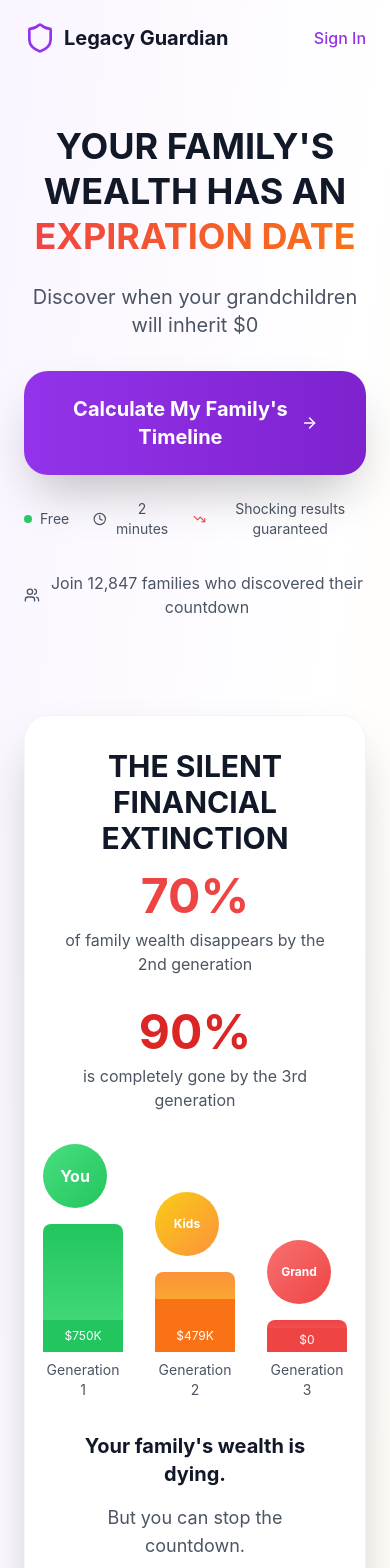
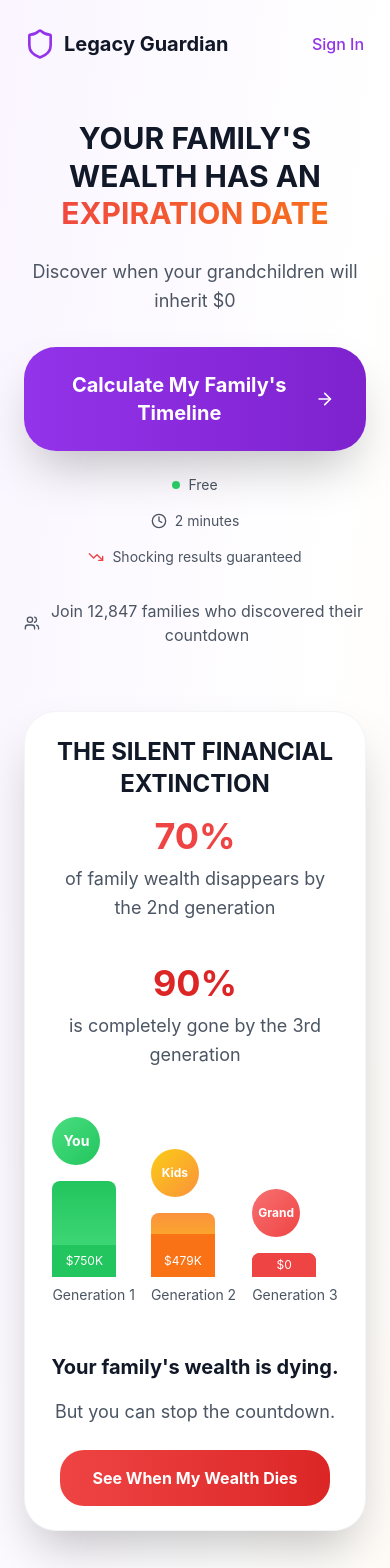
Before and after one commit to OmKamalika/wealth-bloom, a React (Vite) app: page / in a window 390 px wide. Shown: the top 1568 px of the page. Built offline with nearby package versions, Linux system fonts and the light colour scheme.

Commit message:
Mobile Responsiveness Enhancements

```diff
--- a/src/components/WealthCalculatorLanding.tsx
+++ b/src/components/WealthCalculatorLanding.tsx
@@ -50,23 +50,23 @@ const WealthCalculatorLanding: React.FC<WealthCalculatorLandingProps> = ({ onSta
             <Shield className="w-8 h-8 text-purple-600" />
             <span className="text-xl font-bold text-gray-900">Legacy Guardian</span>
           </div>
-          <button className="text-purple-600 hover:text-purple-700 font-medium transition-colors">
+          <button className="text-purple-600 hover:text-purple-700 font-medium transition-colors touch-target">
             Sign In
           </button>
         </div>
       </header>
 
       {/* Hero Section */}
-      <section className="px-6 py-12">
+      <section className="px-6 py-8">
         <div className="max-w-4xl mx-auto text-center">
           <div className="mb-8">
-            <h1 className="text-4xl md:text-6xl font-bold text-gray-900 mb-6 leading-tight">
+            <h1 className="text-3xl md:text-5xl font-bold text-gray-900 mb-6 leading-tight">
               YOUR FAMILY'S WEALTH HAS AN
               <span className="block text-transparent bg-clip-text bg-gradient-to-r from-red-500 to-orange-500">
                 EXPIRATION DATE
               </span>
             </h1>
-            <p className="text-xl text-gray-600 mb-8 max-w-2xl mx-auto">
+            <p className="text-lg md:text-xl text-gray-600 mb-8 max-w-2xl mx-auto elder-text">
               Discover when your grandchildren will inherit $0
             </p>
           </div>
@@ -74,14 +74,14 @@ const WealthCalculatorLanding: React.FC<WealthCalculatorLandingProps> = ({ onSta
           {/* CTA Button */}
           <button
             onClick={onStartCalculator}
-            className="group relative inline-flex items-center gap-3 bg-gradient-to-r from-purple-600 to-purple-700 hover:from-purple-700 hover:to-purple-800 text-white font-bold py-6 px-12 rounded-3xl text-xl transition-all duration-300 transform hover:scale-105 active:scale-95 shadow-2xl hover:shadow-3xl mb-6"
+            className="group relative inline-flex items-center gap-3 bg-gradient-to-r from-purple-600 to-purple-700 hover:from-purple-700 hover:to-purple-800 text-white font-bold py-6 px-8 md:px-12 rounded-3xl text-xl transition-all duration-300 transform hover:scale-105 active:scale-95 shadow-2xl hover:shadow-3xl mb-6 touch-target"
           >
             <span className="relative z-10">Calculate My Family's Timeline</span>
             <ArrowRight className="w-6 h-6 group-hover:translate-x-1 transition-transform" />
             <div className="absolute inset-0 bg-gradient-to-r from-purple-700 to-purple-800 rounded-3xl opacity-0 group-hover:opacity-100 transition-opacity duration-300"></div>
           </button>
 
-          <div className="flex items-center justify-center gap-6 text-sm text-gray-600 mb-8">
+          <div className="flex flex-col md:flex-row items-center justify-center gap-4 md:gap-6 text-sm text-gray-600 mb-8">
             <div className="flex items-center gap-2">
               <div className="w-2 h-2 bg-green-500 rounded-full animate-pulse"></div>
               <span>Free</span>
@@ -104,34 +104,34 @@ const WealthCalculatorLanding: React.FC<WealthCalculatorLandingProps> = ({ onSta
       </section>
 
       {/* Animated Wealth Destruction Visual */}
-      <section className="px-6 py-12">
+      <section className="px-6 py-8">
         <div className="max-w-4xl mx-auto">
-          <div className="bg-white rounded-3xl p-8 shadow-2xl border border-gray-100">
+          <div className="bg-white rounded-3xl p-6 md:p-8 shadow-2xl border border-gray-100">
             <div className="text-center mb-8">
-              <h2 className="text-3xl font-bold text-gray-900 mb-4">
+              <h2 className="text-2xl md:text-3xl font-bold text-gray-900 mb-4">
                 THE SILENT FINANCIAL EXTINCTION
               </h2>
-              <div className="grid grid-cols-1 md:grid-cols-2 gap-8 mb-8">
+              <div className="grid grid-cols-1 md:grid-cols-2 gap-6 md:gap-8 mb-8">
                 <div className="text-center">
-                  <div className="text-5xl font-bold text-red-500 mb-2">70%</div>
-                  <p className="text-gray-600">of family wealth disappears by the 2nd generation</p>
+                  <div className="text-4xl md:text-5xl font-bold text-red-500 mb-2">70%</div>
+                  <p className="text-gray-600 elder-text">of family wealth disappears by the 2nd generation</p>
                 </div>
                 <div className="text-center">
-                  <div className="text-5xl font-bold text-red-600 mb-2">90%</div>
-                  <p className="text-gray-600">is completely gone by the 3rd generation</p>
+                  <div className="text-4xl md:text-5xl font-bold text-red-600 mb-2">90%</div>
+                  <p className="text-gray-600 elder-text">is completely gone by the 3rd generation</p>
                 </div>
               </div>
             </div>
 
             {/* Animated Family Tree */}
             <div className="relative">
-              <div className="flex justify-center items-end space-x-8 mb-8">
+              <div className="flex justify-center items-end space-x-4 md:space-x-8 mb-8">
                 {/* Generation 1 */}
                 <div className="text-center">
-                  <div className="w-16 h-16 bg-gradient-to-br from-green-400 to-green-500 rounded-full mb-4 flex items-center justify-center">
-                    <span className="text-white font-bold">You</span>
+                  <div className="w-12 h-12 md:w-16 md:h-16 bg-gradient-to-br from-green-400 to-green-500 rounded-full mb-4 flex items-center justify-center">
+                    <span className="text-white font-bold text-sm md:text-base">You</span>
                   </div>
-                  <div className="w-20 h-32 bg-gradient-to-t from-green-400 to-green-500 rounded-t-lg relative overflow-hidden">
+                  <div className="w-16 md:w-20 h-24 md:h-32 bg-gradient-to-t from-green-400 to-green-500 rounded-t-lg relative overflow-hidden">
                     <div className="absolute bottom-0 left-0 right-0 bg-green-500 text-white text-xs p-2 text-center">
                       $750K
                     </div>
@@ -141,10 +141,10 @@ const WealthCalculatorLanding: React.FC<WealthCalculatorLandingProps> = ({ onSta
 
                 {/* Generation 2 */}
                 <div className="text-center">
-                  <div className="w-16 h-16 bg-gradient-to-br from-yellow-400 to-orange-400 rounded-full mb-4 flex items-center justify-center">
+                  <div className="w-12 h-12 md:w-16 md:h-16 bg-gradient-to-br from-yellow-400 to-orange-400 rounded-full mb-4 flex items-center justify-center">
                     <span className="text-white font-bold text-xs">Kids</span>
                   </div>
-                  <div className="w-20 h-20 bg-gradient-to-t from-yellow-400 to-orange-400 rounded-t-lg relative overflow-hidden">
+                  <div className="w-16 md:w-20 h-16 md:h-20 bg-gradient-to-t from-yellow-400 to-orange-400 rounded-t-lg relative overflow-hidden">
                     <div
                       className="absolute bottom-0 left-0 right-0 bg-orange-500 transition-all duration-1000"
                       style={{ height: `${wealthCounter}%` }}
@@ -158,10 +158,10 @@ const WealthCalculatorLanding: React.FC<WealthCalculatorLandingProps> = ({ onSta
 
                 {/* Generation 3 */}
                 <div className="text-center">
-                  <div className="w-16 h-16 bg-gradient-to-br from-red-400 to-red-500 rounded-full mb-4 flex items-center justify-center">
+                  <div className="w-12 h-12 md:w-16 md:h-16 bg-gradient-to-br from-red-400 to-red-500 rounded-full mb-4 flex items-center justify-center">
                     <span className="text-white font-bold text-xs">Grand</span>
                   </div>
-                  <div className="w-20 h-8 bg-gradient-to-t from-red-400 to-red-500 rounded-t-lg relative overflow-hidden">
+                  <div className="w-16 md:w-20 h-6 md:h-8 bg-gradient-to-t from-red-400 to-red-500 rounded-t-lg relative overflow-hidden">
                     <div className="absolute bottom-0 left-0 right-0 bg-red-500 text-white text-xs p-1 text-center">
                       $0
                     </div>
@@ -174,12 +174,12 @@ const WealthCalculatorLanding: React.FC<WealthCalculatorLandingProps> = ({ onSta
                 <p className="text-xl font-bold text-gray-900 mb-4">
                   Your family's wealth is dying.
                 </p>
-                <p className="text-lg text-gray-600 mb-6">
+                <p className="text-lg text-gray-600 mb-6 elder-text">
                   But you can stop the countdown.
                 </p>
                 <button
                   onClick={onStartCalculator}
-                  className="bg-gradient-to-r from-red-500 to-red-600 hover:from-red-600 hover:to-red-700 text-white font-bold py-4 px-8 rounded-2xl transition-all duration-300 transform hover:scale-105"
+                  className="bg-gradient-to-r from-red-500 to-red-600 hover:from-red-600 hover:to-red-700 text-white font-bold py-4 px-8 rounded-2xl transition-all duration-300 transform hover:scale-105 touch-target"
                 >
                   See When My Wealth Dies
                 </button>
@@ -190,9 +190,9 @@ const WealthCalculatorLanding: React.FC<WealthCalculatorLandingProps> = ({ onSta
       </section>
 
       {/* Social Proof */}
-      <section className="px-6 py-12">
+      <section className="px-6 py-8">
         <div className="max-w-4xl mx-auto">
-          <div className="bg-white rounded-3xl p-8 shadow-xl border border-gray-100">
+          <div className="bg-white rounded-3xl p-6 md:p-8 shadow-xl border border-gray-100">
             <div className="text-center mb-8">
               <h3 className="text-2xl font-bold text-gray-900 mb-6">What Families Are Saying</h3>
               <div className="relative h-24 overflow-hidden">
@@ -205,7 +205,7 @@ const WealthCalculatorLanding: React.FC<WealthCalculatorLandingProps> = ({ onSta
                         : 'opacity-0 transform translate-y-4'
                     }`}
                   >
-                    <blockquote className="text-lg text-gray-700 mb-4 italic">
+                    <blockquote className="text-lg text-gray-700 mb-4 italic elder-text">
                       "{testimonial.text}"
                     </blockquote>
                     <cite className="text-purple-600 font-medium">
@@ -220,44 +220,44 @@ const WealthCalculatorLanding: React.FC<WealthCalculatorLandingProps> = ({ onSta
       </section>
 
       {/* Features Preview */}
-      <section className="px-6 py-12">
+      <section className="px-6 py-8">
         <div className="max-w-6xl mx-auto">
-          <div className="text-center mb-12">
-            <h3 className="text-3xl font-bold text-gray-900 mb-4">
+          <div className="text-center mb-8">
+            <h3 className="text-2xl md:text-3xl font-bold text-gray-900 mb-4">
               Stop Your Family's Wealth Extinction
             </h3>
-            <p className="text-xl text-gray-600">
+            <p className="text-lg md:text-xl text-gray-600 elder-text">
               Join thousands of families protecting their generational wealth
             </p>
           </div>
 
-          <div className="grid grid-cols-1 md:grid-cols-3 gap-8">
-            <div className="bg-white rounded-2xl p-8 shadow-lg border border-gray-100 text-center">
+          <div className="grid grid-cols-1 md:grid-cols-3 gap-6">
+            <div className="bg-white rounded-2xl p-6 shadow-lg border border-gray-100 text-center">
               <div className="w-16 h-16 bg-purple-100 rounded-full flex items-center justify-center mx-auto mb-6">
                 <Clock className="w-8 h-8 text-purple-600" />
               </div>
               <h4 className="text-xl font-bold text-gray-900 mb-4">2-Minute Assessment</h4>
-              <p className="text-gray-600">
+              <p className="text-gray-600 elder-text">
                 Quick analysis of your family's wealth timeline with personalized insights
               </p>
             </div>
 
-            <div className="bg-white rounded-2xl p-8 shadow-lg border border-gray-100 text-center">
+            <div className="bg-white rounded-2xl p-6 shadow-lg border border-gray-100 text-center">
               <div className="w-16 h-16 bg-green-100 rounded-full flex items-center justify-center mx-auto mb-6">
                 <Shield className="w-8 h-8 text-green-600" />
               </div>
               <h4 className="text-xl font-bold text-gray-900 mb-4">Protection Plan</h4>
-              <p className="text-gray-600">
+              <p className="text-gray-600 elder-text">
                 Customized strategies to extend your wealth across generations
               </p>
             </div>
 
-            <div className="bg-white rounded-2xl p-8 shadow-lg border border-gray-100 text-center">
+            <div className="bg-white rounded-2xl p-6 shadow-lg border border-gray-100 text-center">
               <div className="w-16 h-16 bg-blue-100 rounded-full flex items-center justify-center mx-auto mb-6">
                 <Users className="w-8 h-8 text-blue-600" />
               </div>
               <h4 className="text-xl font-bold text-gray-900 mb-4">Family Coordination</h4>
-              <p className="text-gray-600">
+              <p className="text-gray-600 elder-text">
                 Tools to help your family work together on financial planning
               </p>
             </div>
@@ -266,22 +266,22 @@ const WealthCalculatorLanding: React.FC<WealthCalculatorLandingProps> = ({ onSta
       </section>
 
       {/* Final CTA */}
-      <section className="px-6 py-16">
+      <section className="px-6 py-12">
         <div className="max-w-4xl mx-auto text-center">
-          <div className="bg-gradient-to-r from-purple-600 to-purple-700 rounded-3xl p-12 text-white">
-            <h3 className="text-3xl font-bold mb-6">
+          <div className="bg-gradient-to-r from-purple-600 to-purple-700 rounded-3xl p-8 md:p-12 text-white">
+            <h3 className="text-2xl md:text-3xl font-bold mb-6">
               Don't Let Your Family Become Another Statistic
             </h3>
-            <p className="text-xl mb-8 opacity-90">
+            <p className="text-lg md:text-xl mb-8 opacity-90 elder-text">
               Calculate your family's wealth timeline and get your protection plan today
             </p>
             <button
               onClick={onStartCalculator}
-              className="bg-white text-purple-600 hover:bg-gray-100 font-bold py-4 px-12 rounded-2xl text-xl transition-all duration-300 transform hover:scale-105 shadow-lg"
+              className="bg-white text-purple-600 hover:bg-gray-100 font-bold py-4 px-8 md:px-12 rounded-2xl text-xl transition-all duration-300 transform hover:scale-105 shadow-lg touch-target"
             >
               Start My Free Assessment
             </button>
-            <div className="flex items-center justify-center gap-6 mt-6 text-sm opacity-80">
+            <div className="flex flex-col md:flex-row items-center justify-center gap-4 md:gap-6 mt-6 text-sm opacity-80">
               <div className="flex items-center gap-2">
                 <CheckCircle className="w-4 h-4" />
                 <span>No credit card required</span>
--- a/src/index.css
+++ b/src/index.css
@@ -3,45 +3,99 @@
 @tailwind utilities;
 
 /* Mobile-first responsive design */
-@layer utilities {
-  .animate-slide-up {
-    animation: slideUp 0.3s ease-out;
+@layer base {
+  html {
+    -webkit-text-size-adjust: 100%;
+    -webkit-tap-highlight-color: transparent;
+    font-size: 16px;
+  }
+
+  body {
+    font-family: -apple-system, BlinkMacSystemFont, 'Segoe UI', 'Roboto', 'Oxygen', 'Ubuntu', 'Cantarell', sans-serif;
+    -webkit-font-smoothing: antialiased;
+    -moz-osx-font-smoothing: grayscale;
+    @apply text-gray-900 bg-white;
+  }
+
+  h1 {
+    @apply text-2xl font-bold mb-4;
+  }
+
+  h2 {
+    @apply text-xl font-bold mb-3;
+  }
+
+  h3 {
+    @apply text-lg font-bold mb-2;
+  }
+
+  p {
+    @apply mb-4 leading-relaxed;
   }
 }
 
-@keyframes slideUp {
-  from {
-    transform: translateY(100%);
+/* Accessibility improvements */
+@layer components {
+  .btn {
+    @apply py-4 px-6 rounded-2xl font-bold text-base min-h-[56px] min-w-[56px] transition-all duration-300 flex items-center justify-center;
   }
-  to {
-    transform: translateY(0);
+
+  .btn-primary {
+    @apply bg-gradient-to-r from-purple-600 to-purple-700 hover:from-purple-700 hover:to-purple-800 text-white shadow-lg;
+  }
+
+  .btn-secondary {
+    @apply bg-gray-100 hover:bg-gray-200 text-gray-700;
+  }
+
+  .input-field {
+    @apply w-full px-4 py-4 bg-gray-100 border-0 rounded-2xl text-gray-900 placeholder-gray-500 focus:outline-none focus:ring-2 focus:ring-purple-500 transition-all text-base min-h-[56px];
+  }
+
+  .card {
+    @apply bg-white rounded-2xl p-6 shadow-md;
   }
 }
 
-/* Ensure proper mobile viewport */
-html {
-  -webkit-text-size-adjust: 100%;
-  -webkit-tap-highlight-color: transparent;
-}
+/* Elder-friendly features */
+@layer utilities {
+  .elder-text {
+    @apply text-lg leading-relaxed;
+  }
 
-body {
-  font-family: -apple-system, BlinkMacSystemFont, 'Segoe UI', 'Roboto', 'Oxygen', 'Ubuntu', 'Cantarell', sans-serif;
-  -webkit-font-smoothing: antialiased;
-  -moz-osx-font-smoothing: grayscale;
+  .high-contrast {
+    @apply text-gray-900 bg-white;
+  }
+
+  .touch-target {
+    @apply min-h-[56px] min-w-[56px];
+  }
+
+  .reduced-motion {
+    @apply transition-none animate-none;
+  }
 }
 
 /* Mobile-optimized touch targets */
-button, input, select, textarea {
-  min-height: 44px;
+button,
+input,
+select,
+textarea,
+a {
+  @apply touch-target;
 }
 
 /* Prevent zoom on input focus on iOS */
-input, select, textarea {
+input,
+select,
+textarea {
   font-size: 16px;
 }
 
 @media screen and (max-width: 768px) {
-  input, select, textarea {
+  input,
+  select,
+  textarea {
     font-size: 16px !important;
   }
 }
@@ -52,6 +106,8 @@ input, select, textarea {
   appearance: none;
   background: transparent;
   cursor: pointer;
+  height: 56px;
+  padding: 20px 0;
 }
 
 .slider::-webkit-slider-track {
@@ -64,11 +120,12 @@ input, select, textarea {
   -webkit-appearance: none;
   appearance: none;
   background: #7c3aed;
-  height: 24px;
-  width: 24px;
+  height: 28px;
+  width: 28px;
   border-radius: 50%;
   cursor: pointer;
   box-shadow: 0 2px 4px rgba(0, 0, 0, 0.2);
+  margin-top: -10px;
 }
 
 .slider::-moz-range-track {
@@ -80,8 +137,8 @@ input, select, textarea {
 
 .slider::-moz-range-thumb {
   background: #7c3aed;
-  height: 24px;
-  width: 24px;
+  height: 28px;
+  width: 28px;
   border-radius: 50%;
   cursor: pointer;
   border: none;
@@ -106,3 +163,49 @@ input, select, textarea {
   background-size: 400% 400%;
   animation: gradient 15s ease infinite;
 }
+
+/* Swipe indicator animation */
+@keyframes swipeUp {
+  0% {
+    transform: translateY(0);
+    opacity: 0.8;
+  }
+  50% {
+    transform: translateY(-10px);
+    opacity: 1;
+  }
+  100% {
+    transform: translateY(0);
+    opacity: 0.8;
+  }
+}
+
+.animate-swipe-up {
+  animation: swipeUp 1.5s ease-in-out infinite;
+}
+
+/* Slide up animation */
+@keyframes slideUp {
+  from {
+    transform: translateY(100%);
+  }
+  to {
+    transform: translateY(0);
+  }
+}
+
+.animate-slide-up {
+  animation: slideUp 0.3s ease-out;
+}
+
+/* Reduced motion preferences */
+@media (prefers-reduced-motion: reduce) {
+  *,
+  *::before,
+  *::after {
+    animation-duration: 0.01ms !important;
+    animation-iteration-count: 1 !important;
+    transition-duration: 0.01ms !important;
+    scroll-behavior: auto !important;
+  }
+}
--- a/tailwind.config.js
+++ b/tailwind.config.js
@@ -2,7 +2,39 @@
 export default {
   content: ['./index.html', './src/**/*.{js,ts,jsx,tsx}'],
   theme: {
-    extend: {},
+    extend: {
+      fontSize: {
+        'elder': '1.125rem', // 18px for better readability
+      },
+      spacing: {
+        'touch': '56px', // Minimum touch target size
+      },
+      borderRadius: {
+        'xl': '1rem',
+        '2xl': '1.5rem',
+        '3xl': '2rem',
+      },
+      boxShadow: {
+        'card': '0 4px 20px rgba(0, 0, 0, 0.08)',
+      },
+      animation: {
+        'pulse-slow': 'pulse 3s cubic-bezier(0.4, 0, 0.6, 1) infinite',
+      },
+      colors: {
+        'elder-blue': {
+          50: '#f0f7ff',
+          100: '#e0effe',
+          500: '#3b82f6',
+          600: '#2563eb',
+        },
+        'elder-purple': {
+          50: '#f5f3ff',
+          100: '#ede9fe',
+          500: '#8b5cf6',
+          600: '#7c3aed',
+        },
+      },
+    },
   },
   plugins: [],
 };
```
Also changed, not shown: src/components/EmailCaptureScreen.tsx (+26 -26 lines), src/components/WealthExtinctionResults.tsx (+6 -6 lines).
